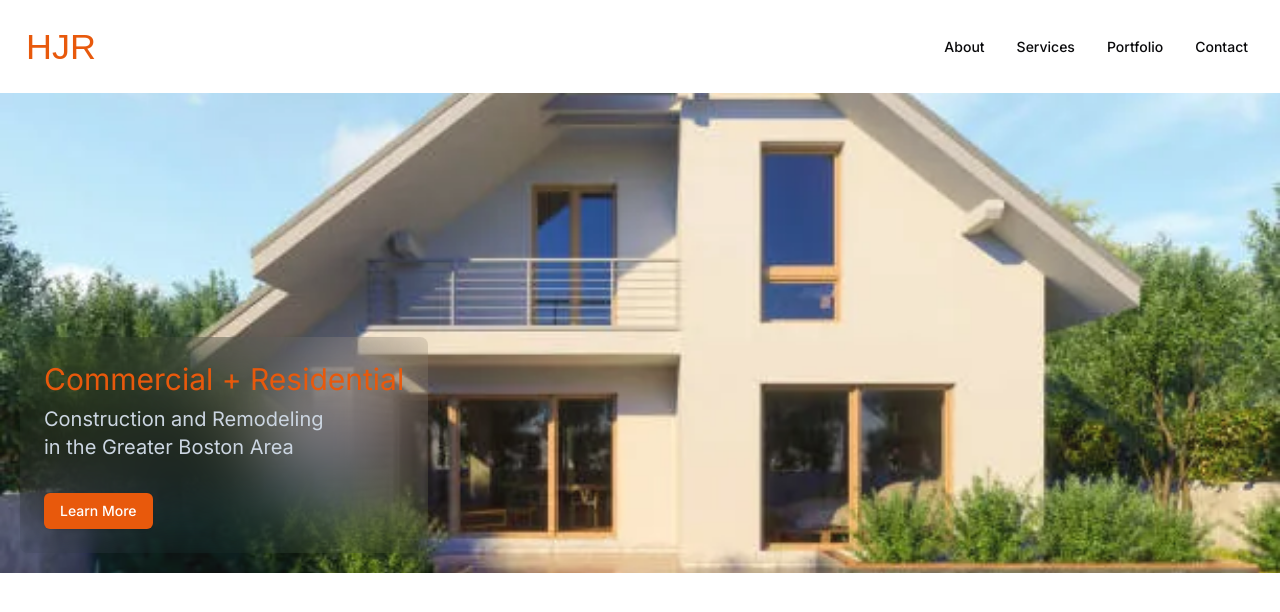
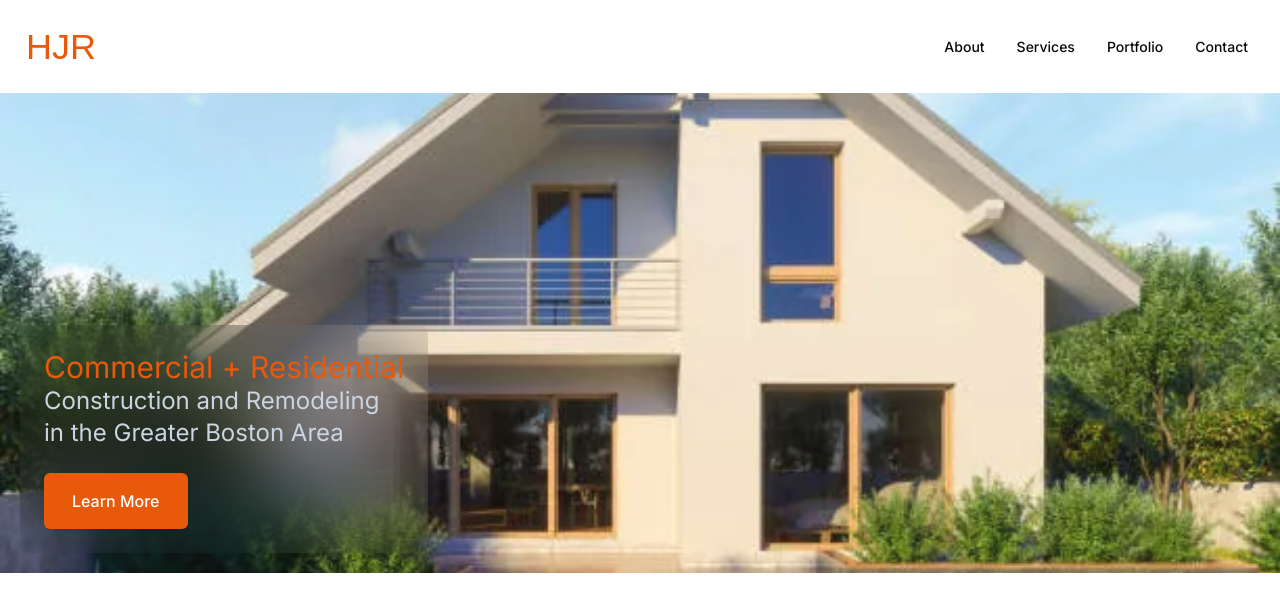
Before and after one commit to philingyuup/hjr, a Next.js app: page / in a window 1280 px wide. Shown: the top 612 px of the page. Built offline with nearby package versions, Linux system fonts and the light colour scheme.

Commit message:
add hero and update button default styling

```diff
--- /dev/null
+++ b/src/app/components/hero/description.tsx
@@ -0,0 +1,22 @@
+'use client'
+
+
+export const image = {
+  src: '/demo_hero.webp',
+  alt: 'Demo Hero Image',
+}
+
+export const button = {
+  href: '/services',
+  value: 'Learn More'
+}
+
+export default function HeroDescription() {
+  return (
+    <div className='text-2xl text-slate-300 flex flex-col'>
+      <span className='text-3xl text-primary'>Commercial + Residential</span>
+      <span>Construction and Remodeling </span>
+      <span>in the Greater Boston Area</span>
+    </div>
+  )
+}
--- /dev/null
+++ b/src/app/components/hero/index.tsx
@@ -0,0 +1,38 @@
+'use client'
+
+import { Button } from "@/shadcnComponents/ui/button"
+import Image from "next/image"
+import Link from "next/link"
+import { PropsWithChildren } from "react"
+
+type HeroProps = {
+  image: {
+    src: string,
+    alt: string
+  },
+  button: {
+    href: string,
+    value: string,
+  }
+}
+
+export default function Hero({ children, image, button }: PropsWithChildren<HeroProps>) {
+
+  return (
+    <article className='h-[60vh] w-full relative'>
+        <Image src={image.src} alt={image.alt} fill aria-hidden className='opacity-95 object-cover'/>
+        <div className='backdrop-blur-2xl absolute bottom-5 left-5 p-6 rounded-lg flex flex-col gap-2'>
+          <h2>
+            {children}
+          </h2>
+          <div className='mt-4'>
+              <Button asChild>
+                <Link href={button.href} className='text-white'>
+                  {button.value}
+                </Link>
+              </Button>
+            </div>
+        </div>
+      </article>
+  )
+}
--- a/src/app/page.tsx
+++ b/src/app/page.tsx
@@ -1,30 +1,16 @@
-import { Button } from '@/shadcnComponents/ui/button';
-import Image from 'next/image';
-import Link from 'next/link';
+import Hero from './components/hero';
+import HeroDescription, { button, image } from './components/hero/description';
+
 
 export default function Home() {
   return (
     <main className='flex min-h-screen flex-col items-center justify-between'>
-      <article className='h-[60vh] w-full relative'>
-        <Image src='/demo_hero.webp' alt='Demo Hero Image' fill objectFit='cover' aria-hidden className='opacity-95'/>
-        <div className='backdrop-blur-2xl absolute bottom-5 left-5 p-6 rounded-lg'>
-          <h2 className='sr-only'>Construction and Remodeling in Boston</h2>
-          <div className='flex flex-col gap-2'>
-            <p className='text-3xl text-primary'>Commercial + Residential</p>
-            <p className='text-xl text-slate-300 flex flex-col mb-6'>
-              <span>Construction and Remodeling </span>
-              <span>in the Greater Boston Area</span>
-            </p>
-            <div>
-              <Button asChild>
-                <Link href='about' className='text-white'>
-                  Learn More
-                </Link>
-              </Button>
-            </div>
-          </div>
-        </div>
-      </article>
+      <Hero
+        image={image}
+        button={button}
+      >
+        <HeroDescription />
+      </Hero>
     </main>
   );
 }
--- a/src/shadcnComponents/ui/button.tsx
+++ b/src/shadcnComponents/ui/button.tsx
@@ -21,7 +21,7 @@ const buttonVariants = cva(
         link: "text-primary underline-offset-4 hover:underline",
       },
       size: {
-        default: "h-9 px-4 py-2",
+        default: "h-9 text-md p-7",
         sm: "h-8 rounded-md px-3 text-xs",
         lg: "h-10 rounded-md px-8",
         icon: "h-9 w-9",
```
Also changed, not shown: sketches/wireframe.excalidraw.png.
